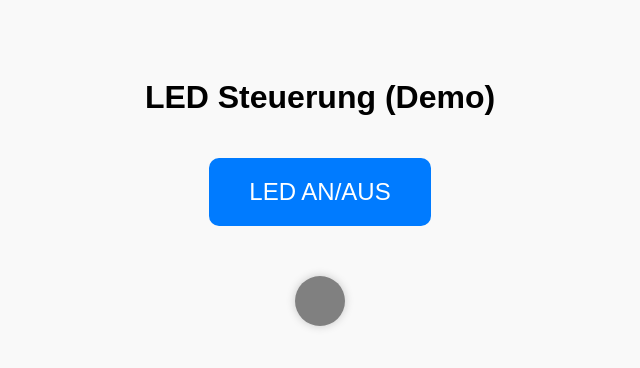
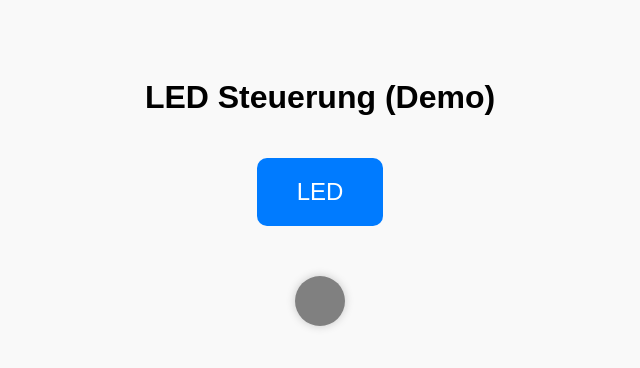
Before and after one commit to FloStr1234/Button-Test, a plain HTML site: page index.html in a window 1280 px wide. Shown: the whole page, without its empty margins (320-960 px from the left). Drawn offline with Linux system fonts and the light colour scheme.

Commit message:
index.html

```diff
--- a/index.html
+++ b/index.html
@@ -40,7 +40,7 @@
 </head>
 <body>
   <h1>LED Steuerung (Demo)</h1>
-  <button onclick="toggleLED()">LED AN/AUS</button>
+  <button onclick="toggleLED()">LED</button>
 
   <div id="led" class="led"></div>
 
```
